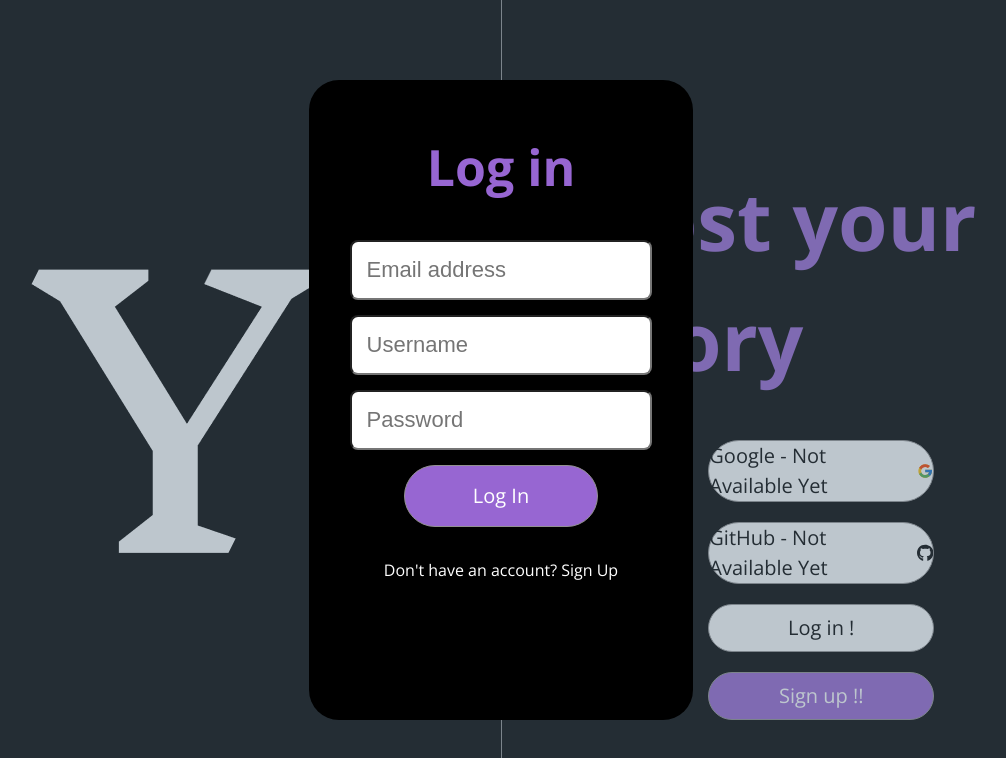
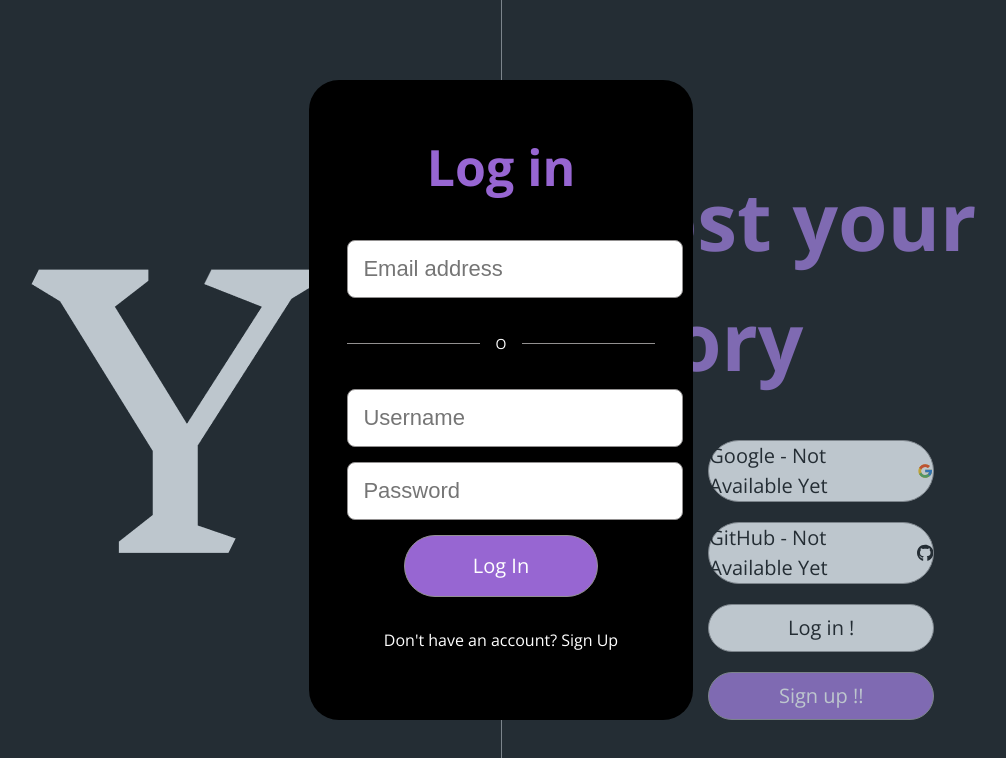
Before and after one commit to MauricioMunguia10/Y, a React (Vite) app: page / in a window 1280 px wide. Both pictures are taken after a click on the element "Log in !". Shown: the top 758 px of the page, without its empty margins (139-1145 px from the left). Built offline with nearby package versions, Linux system fonts and the light colour scheme; no server answers.

Commit message:
feat: add login logic

```diff
--- a/src/api/auth.js
+++ b/src/api/auth.js
@@ -10,3 +10,11 @@ export const registerUser = async (userData) => {
     throw error?.response?.data || { message: "Registration failed" };
   }
 };
+export const loginUser = async (userData) => {
+  try {
+    const response = await axios.post(`${API_URL}/auth/login`, userData);
+    return response.data;
+  } catch (error) {
+    throw error?.response?.data || { message: "Login failed" };
+  }
+};
--- a/src/components/LandingModal/Input/InputLanding.jsx
+++ b/src/components/LandingModal/Input/InputLanding.jsx
@@ -1,14 +1,41 @@
+import { IoMdEye } from "react-icons/io";
 import styles from "./InputLanding.module.css";
+import { useState } from "react";
+import { FaEyeSlash } from "react-icons/fa";
 
-const InputLanding = ({
-  type = "text",
-  placeholder,
-  value,
-  onChange,
-  name,
-}) => {
+const InputLanding = ({ type, placeholder, value, onChange, name }) => {
+  const [showPassword, setShowPassword] = useState(false);
+  const handleClick = () => {
+    setShowPassword((prev) => !prev);
+  };
+
   return (
+    <div className={styles.inputWrapper}>
+      {type === "password" ? (
         <>
+          <input
+            className={styles.input}
+            type={showPassword ? "text" : "password"}
+            placeholder={placeholder}
+            value={value}
+            onChange={onChange}
+            name={name}
+          />
+          {showPassword ? (
+            <FaEyeSlash
+              className={styles.eyeIcon}
+              size={28}
+              onClick={handleClick}
+            />
+          ) : (
+            <IoMdEye
+              className={styles.eyeIcon}
+              size={28}
+              onClick={handleClick}
+            />
+          )}
+        </>
+      ) : (
         <input
           className={styles.input}
           type={type}
@@ -17,7 +44,8 @@ const InputLanding = ({
           onChange={onChange}
           name={name}
         />
-    </>
+      )}
+    </div>
   );
 };
 
--- a/src/components/LandingModal/Input/InputLanding.module.css
+++ b/src/components/LandingModal/Input/InputLanding.module.css
@@ -1,9 +1,15 @@
+.inputWrapper {
+  position: relative;
+  left: -5%;
+  width: 70%;
+}
+
 .input {
-  width: 70%;
-  padding: 15px;
+  width: 100%;
+  padding: 15px 50px 15px 15px;
   font-size: 22px;
   color: var(--primary-font-color);
-  border: 1px solid --border-color;
+  border: 1px solid var(--border-color);
   border-radius: 8px;
   outline: none;
   transition: border 0.3s ease;
@@ -12,3 +18,13 @@
 .input:focus {
   border-color: var(--primary-color);
 }
+
+.eyeIcon {
+  position: absolute;
+  top: 50%;
+  right: -40px;
+  transform: translateY(-50%);
+  cursor: pointer;
+  color: #ffffff;
+  font-size: 28px;
+}
--- a/src/components/LandingModal/LandingModal.jsx
+++ b/src/components/LandingModal/LandingModal.jsx
@@ -2,11 +2,14 @@ import InputLanding from "./Input/InputLanding";
 import LandingButton from "../LandingButton/LandingButton";
 import styles from "./LandingModal.module.css";
 import { useState } from "react";
-import { registerUser } from "../../api/auth";
+import { loginUser, registerUser } from "../../api/auth";
 import { sendNotification } from "../../utils/toastNotifications";
+import { useNavigate } from "react-router-dom";
 
 const LandingModal = ({ type }) => {
   //1 for signup, 2 for login
+  const navigate = useNavigate();
+  const [modalType, setModalType] = useState(type);
   const [registerData, setRegisterData] = useState({
     name: "",
     lastName: "",
@@ -15,11 +18,20 @@ const LandingModal = ({ type }) => {
     password: "",
     confirmPassword: "",
   });
+  const [loginData, setLoginData] = useState({
+    email: "",
+    username: "",
+    password: "",
+  });
+
   const handleRegister = async () => {
     if (!validateData()) return;
     try {
       const data = await registerUser(registerData);
       sendNotification(data.message, "success");
+      setTimeout(() => {
+        navigate("/home");
+      }, 2000);
     } catch (err) {
       sendNotification(err.message, "error");
     }
@@ -85,57 +97,116 @@ const LandingModal = ({ type }) => {
     return emailRegex.test(email);
   };
 
-  const handleOnChange = (e) => {
+  const handleOnChangeRegister = (e) => {
     const { name, value } = e.target;
     setRegisterData((prev) => ({ ...prev, [name]: value }));
+  };
+  const handleOnChangeLogIn = (e) => {
+    const { name, value } = e.target;
+    setLoginData((prev) => ({ ...prev, [name]: value.trim() }));
+  };
+  const handleSignin = async () => {
+    if (!validateLoginData()) return;
+    try {
+      const data = await loginUser(loginData);
+      if (data.token) {
+        localStorage.setItem("token", data.token);
+      }
+      sendNotification(data.message, "success");
+      setTimeout(() => {
+        navigate("/home");
+      }, 2000);
+    } catch (err) {
+      sendNotification(err.message, "error");
+    }
+  };
+  const validateLoginData = () => {
+    if (!loginData.email && !loginData.username) {
+      sendNotification("Email or username is required", "error");
+      return false;
+    }
+    if (!loginData.password) {
+      sendNotification("Password is required", "error");
+      return false;
+    }
+    return true;
   };
 
   return (
     <div className={styles.container}>
-      {type === 1 ? (
+      {modalType === 1 ? (
         <>
           <p className={styles.title}>Sign up</p>
           <InputLanding
             placeholder={"Name"}
-            onChange={handleOnChange}
+            onChange={handleOnChangeRegister}
             name={"name"}
+            type={"text"}
           />
           <InputLanding
             placeholder={"Last Name"}
-            onChange={handleOnChange}
+            onChange={handleOnChangeRegister}
             name={"lastName"}
+            type={"text"}
           />
           <InputLanding
             placeholder={"Username"}
-            onChange={handleOnChange}
+            onChange={handleOnChangeRegister}
             name={"username"}
+            type={"text"}
           />
           <InputLanding
             placeholder={"Email address"}
-            onChange={handleOnChange}
+            onChange={handleOnChangeRegister}
             name={"email"}
+            type={"text"}
           />
           <InputLanding
             placeholder={"Password"}
-            onChange={handleOnChange}
+            onChange={handleOnChangeRegister}
             name={"password"}
+            type={"password"}
           />
           <InputLanding
             placeholder={"Confirm your password"}
-            onChange={handleOnChange}
+            onChange={handleOnChangeRegister}
             name={"confirmPassword"}
+            type={"password"}
           />
           <LandingButton text={"Register"} type={2} onClick={handleRegister} />
-          <p>Already have an account? Log In</p>
+          <p className={styles.helpMessage} onClick={() => setModalType(2)}>
+            Already have an account? Log In
+          </p>
         </>
       ) : (
         <>
           <p className={styles.title}>Log in</p>
-          <InputLanding placeholder={"Email address"} />
-          <InputLanding placeholder={"Username"} />
-          <InputLanding placeholder={"Password"} />
-          <LandingButton text={"Log In"} type={2} />
-          <p>Don't have an account? Sign Up</p>
+          <InputLanding
+            placeholder={"Email address"}
+            onChange={handleOnChangeLogIn}
+            name={"email"}
+            type={"text"}
+          />
+          <div className={styles.divider}>
+            <span>O</span>
+          </div>
+
+          <InputLanding
+            placeholder={"Username"}
+            onChange={handleOnChangeLogIn}
+            name={"username"}
+            type={"text"}
+          />
+          <InputLanding
+            placeholder={"Password"}
+            onChange={handleOnChangeLogIn}
+            name={"password"}
+            type={"password"}
+          />
+          <LandingButton text={"Log In"} type={2} onClick={handleSignin} />
+          <p className={styles.helpMessage} onClick={() => setModalType(1)}>
+            Don't have an account? Sign Up
+          </p>
         </>
       )}
     </div>
--- a/src/components/LandingModal/LandingModal.module.css
+++ b/src/components/LandingModal/LandingModal.module.css
@@ -16,4 +16,38 @@
   font-weight: 700;
   color: var(--primary-color);
   margin-bottom: 20px;
+  cursor: default;
 }
+.helpMessage:hover {
+  color: var(--primary-color);
+  cursor: pointer;
+  scale: 1.05;
+}
+
+.divider {
+  width: 80%;
+  display: flex;
+  align-items: center;
+  text-align: center;
+  margin: 20px 0;
+}
+
+.divider::before,
+.divider::after {
+  content: "";
+  flex: 1;
+  border-bottom: 1px solid var(--border-color);
+}
+
+.divider:not(:empty)::before {
+  margin-right: 1rem;
+}
+
+.divider:not(:empty)::after {
+  margin-left: 1rem;
+}
+
+.divider span {
+  font-size: 14px;
+  color: var(--tertiary-color);
+}
```
Lines whose indentation alone changed are shown as unchanged.
